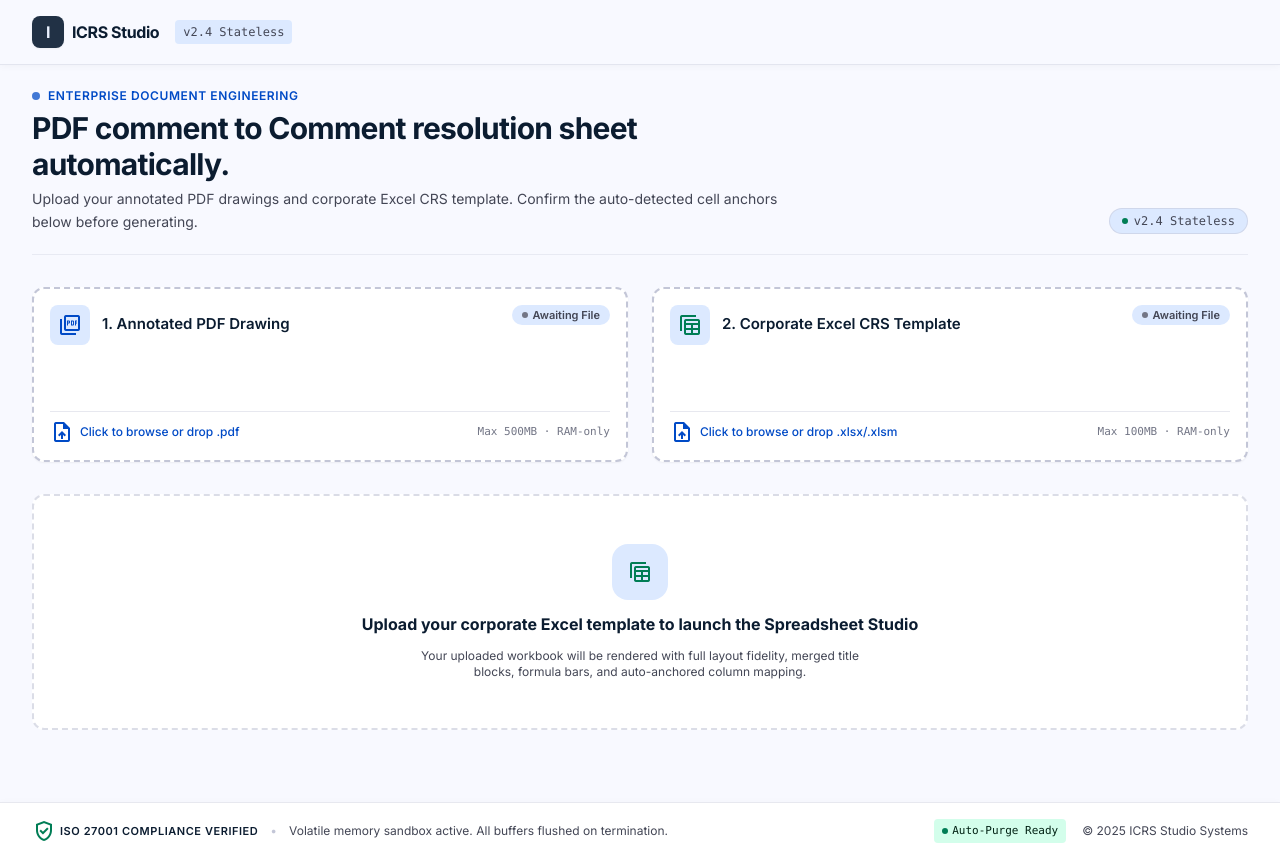
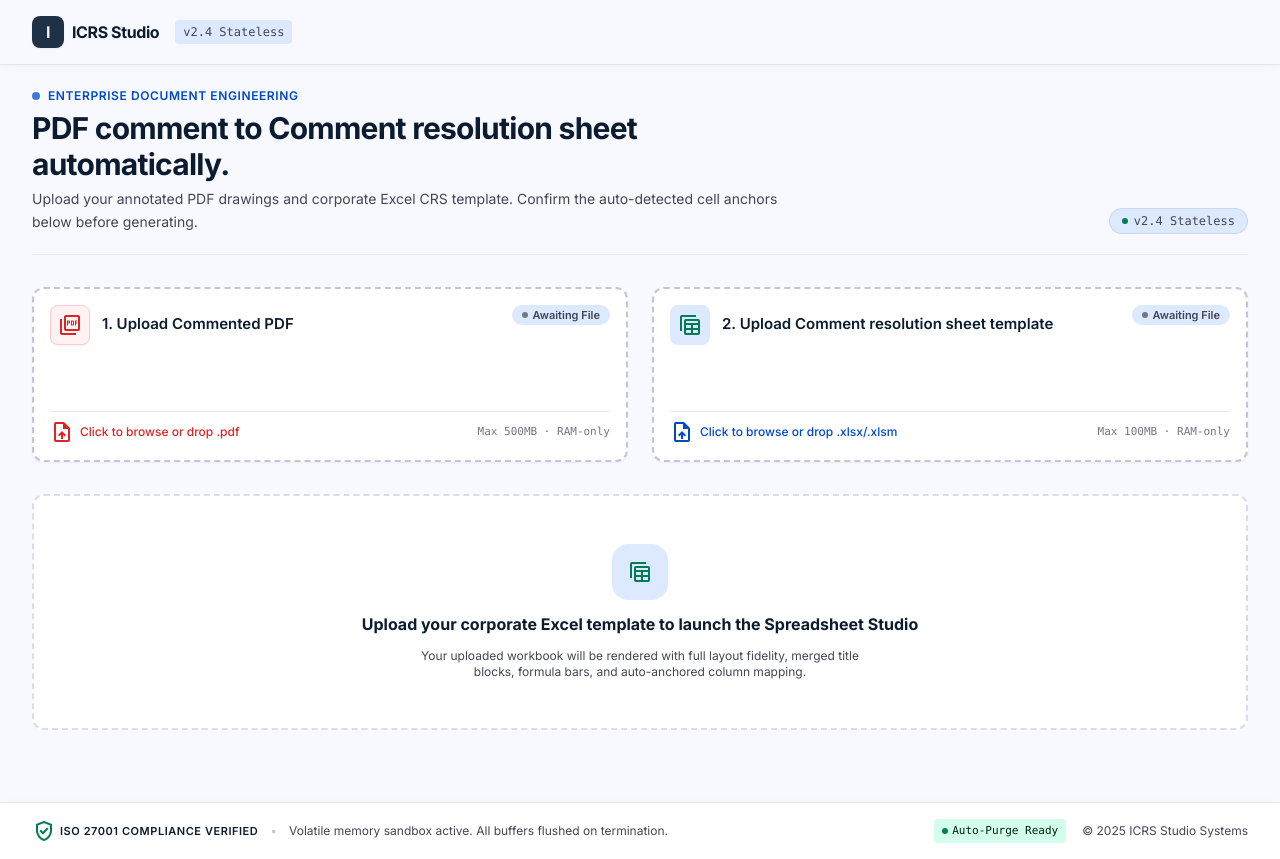
Before and after one commit to SAMMAZCRYPTO/ICRStest, a Next.js app in the folder frontend/: page / in a window 1280 px wide. Built offline with nearby package versions, Linux system fonts and the light colour scheme.

Commit message:
feat(ui): update upload labels and apply red PDF theme to PDF icon and box

```diff
--- a/frontend/src/app/page.tsx
+++ b/frontend/src/app/page.tsx
@@ -209,10 +209,10 @@
           {/* C. Dual Upload Dock (Cards 1 & 2) */}
           <div className="flex flex-col gap-space-md">
             <div className="grid grid-cols-1 md:grid-cols-2 gap-gutter-lg">
-              {/* Left Card: Annotated PDF Drawing */}
+              {/* Left Card: Upload Commented PDF */}
               <FileDropzone
                 stepNumber="1"
-                label="Annotated PDF Drawing"
+                label="Upload Commented PDF"
                 accept=".pdf"
                 file={pdfFile}
                 onFileSelect={setPdfFile}
@@ -224,10 +224,10 @@
                 }
               />
 
-              {/* Right Card: Corporate Excel CRS Template */}
+              {/* Right Card: Upload Comment resolution sheet template */}
               <FileDropzone
                 stepNumber="2"
-                label="Corporate Excel CRS Template"
+                label="Upload Comment resolution sheet template"
                 accept=".xlsx,.xlsm"
                 file={excelFile}
                 onFileSelect={setExcelFile}
--- a/frontend/src/components/FileDropzone.tsx
+++ b/frontend/src/components/FileDropzone.tsx
@@ -88,13 +88,17 @@
           onClick={() => inputRef.current?.click()}
           onDragOver={handleDragOver}
           onDrop={handleDrop}
-          className="bg-surface-container-lowest rounded-xl p-space-lg shadow-sm hover:shadow-md transition-all border-2 border-dashed border-outline-variant hover:border-primary flex flex-col justify-between gap-space-md min-h-[175px] cursor-pointer group"
+          className={`bg-surface-container-lowest rounded-xl p-space-lg shadow-sm hover:shadow-md transition-all border-2 border-dashed border-outline-variant flex flex-col justify-between gap-space-md min-h-[175px] cursor-pointer group ${
+            iconType === "pdf" ? "hover:border-red-400" : "hover:border-primary"
+          }`}
         >
           <div className="flex items-start justify-between">
             <div className="flex items-center gap-space-md">
               <div
-                className={`w-10 h-10 rounded-lg bg-surface-container-high flex items-center justify-center transition-transform group-hover:scale-105 ${
-                  iconType === "pdf" ? "text-primary" : "text-tertiary"
+                className={`w-10 h-10 rounded-lg flex items-center justify-center transition-transform group-hover:scale-105 ${
+                  iconType === "pdf"
+                    ? "bg-red-50 text-red-600 border border-red-200 shadow-sm"
+                    : "bg-surface-container-high text-tertiary"
                 }`}
               >
                 <span className="material-symbols-outlined text-[24px]">
@@ -119,7 +123,9 @@
           </div>
 
           <div className="flex items-center justify-between text-xs text-on-surface-variant pt-2 border-t border-outline-variant/40">
-            <span className="font-medium text-primary flex items-center gap-1.5">
+            <span className={`font-medium flex items-center gap-1.5 ${
+              iconType === "pdf" ? "text-red-600" : "text-primary"
+            }`}>
               <span className="material-symbols-outlined text-[16px]">upload_file</span>
               Click to browse or drop {iconType === "pdf" ? ".pdf" : ".xlsx/.xlsm"}
             </span>
@@ -129,13 +135,15 @@
       ) : (
         /* Card in Uploaded State (Exact Match to design/code.html) */
         <div className="bg-surface-container-lowest rounded-xl p-space-lg shadow-sm hover:shadow-md transition-shadow flex flex-col justify-between gap-space-md relative overflow-hidden text-left border border-outline-variant/50">
-          <div className="absolute top-0 left-0 w-1.5 h-full bg-tertiary"></div>
+          <div className={`absolute top-0 left-0 w-1.5 h-full ${iconType === "pdf" ? "bg-red-500" : "bg-tertiary"}`}></div>
 
           <div className="flex items-start justify-between">
             <div className="flex items-center gap-space-md">
               <div
-                className={`w-10 h-10 rounded-lg bg-surface-container-high flex items-center justify-center ${
-                  iconType === "pdf" ? "text-primary" : "text-tertiary"
+                className={`w-10 h-10 rounded-lg flex items-center justify-center ${
+                  iconType === "pdf"
+                    ? "bg-red-50 text-red-600 border border-red-200 shadow-sm"
+                    : "bg-surface-container-high text-tertiary"
                 }`}
               >
                 <span className="material-symbols-outlined text-[24px]">
```
